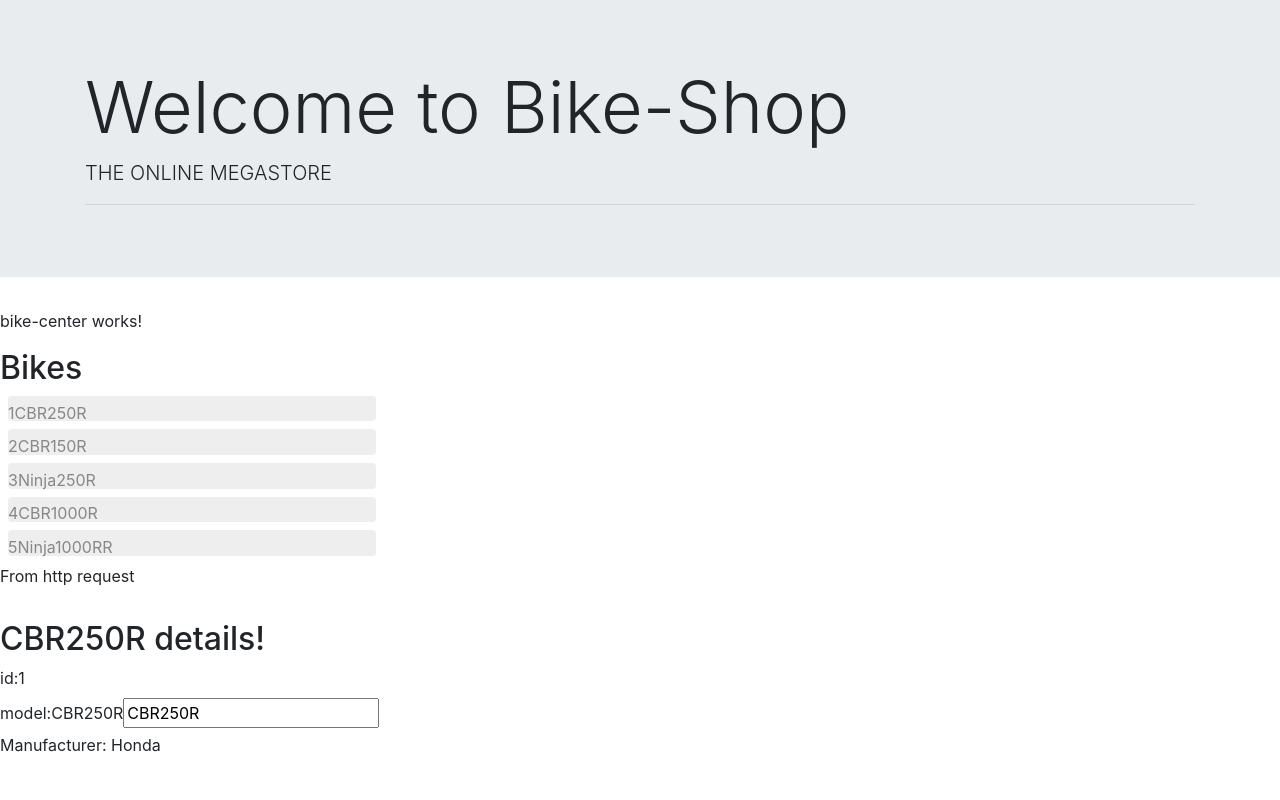
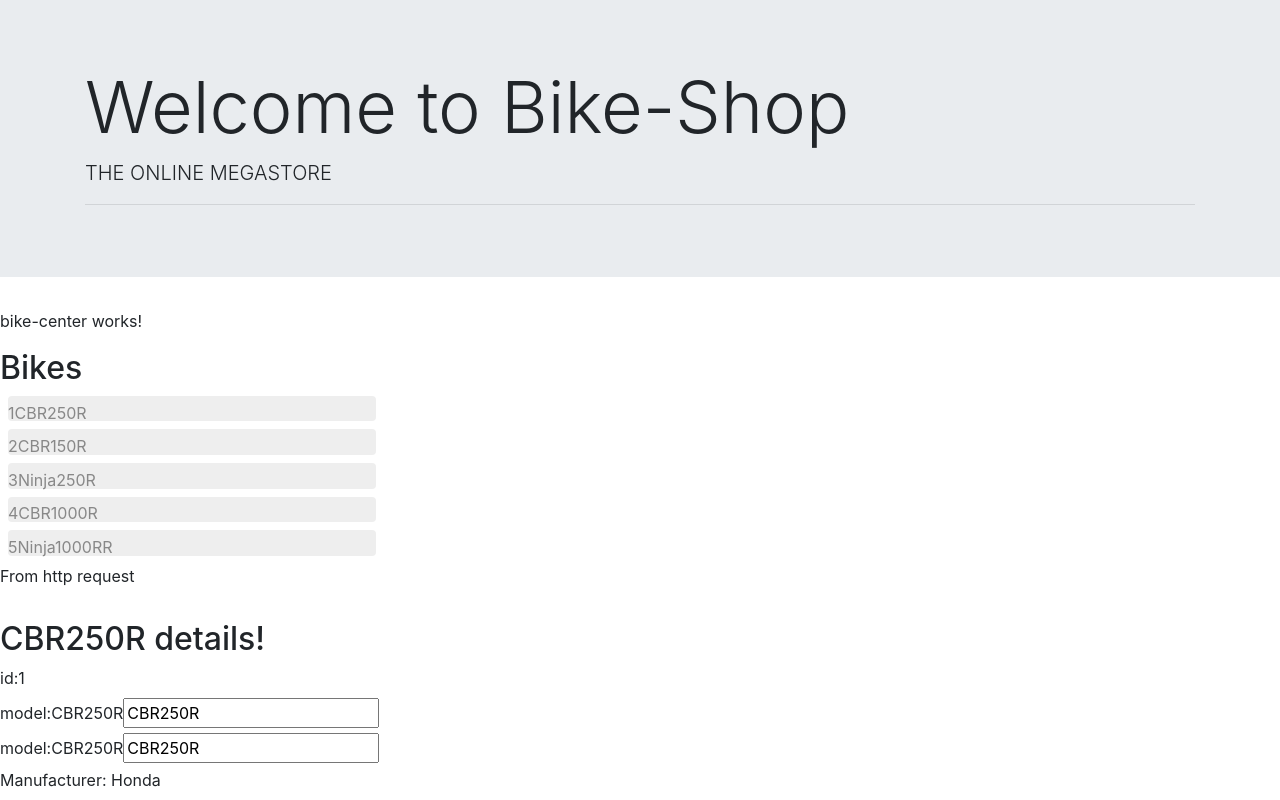
Before and after one commit to EkaterinaRafeenko/DemoAngular22, an Angular app: page /1 in a window 1280 px wide. Built offline with nearby package versions, Linux system fonts and the light colour scheme; no server answers.

Commit message:
bike-info-comp upd

```diff
--- a/src/app/bikes/bike-info/bike-info.component.html
+++ b/src/app/bikes/bike-info/bike-info.component.html
@@ -6,6 +6,11 @@
     <label>{{editModel}} </label>
     <input [(ngModel)]="editModel"/>
   </div>
+   <div>
+    <label>model: </label>
+    <label>{{bike.model}} </label>
+    <input [(ngModel)]="bike.model"/>
+  </div>
   <div>
     <label>Manufacturer: </label> {{bike.manufacturer}}
   </div>
--- a/src/app/bikes/bike-info/bike-info.component.ts
+++ b/src/app/bikes/bike-info/bike-info.component.ts
@@ -14,7 +14,7 @@
 })
 export class BikeInfoComponent implements OnInit {
     bike$: Observable<Bike>;
- bike: Bike;
+@Input() bike: Bike;
 @Input() editModel: string;
 
   constructor(private service: BikeService,
```
